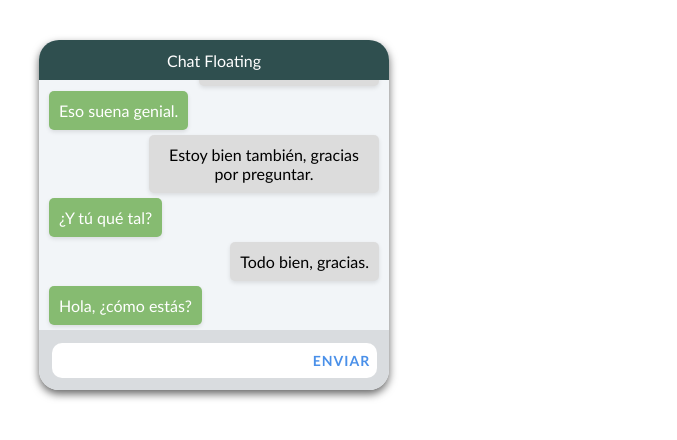
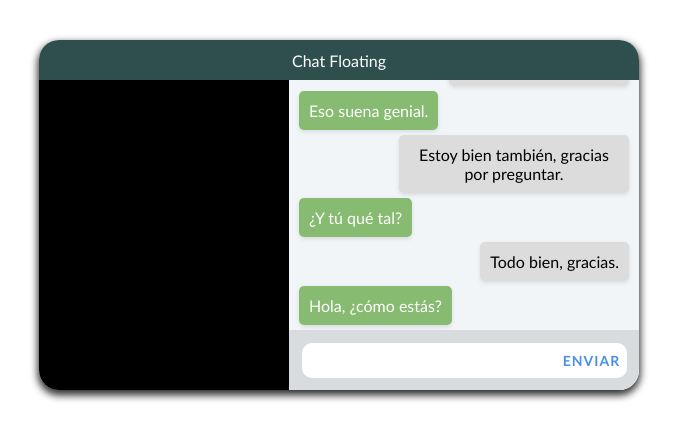
Before and after one commit to matias-rolon/chat-socket-TecN5, a React (Vite) app: page / in a window 1280 px wide. Shown: the top 440 px of the page, without its empty margins (1-678 px from the left). Built offline with nearby package versions, Linux system fonts and the light colour scheme.

Commit message:
Refactorizacion

```diff
--- a/src/App.tsx
+++ b/src/App.tsx
@@ -5,7 +5,7 @@ function App() {
 
   return (
     <>
-      <ChatCard />
+      <ChatCard/>
     </>
   )
 }
--- a/src/ChatCard.tsx
+++ b/src/ChatCard.tsx
@@ -1,35 +1,27 @@
 import './index.css'
 import { Messages } from './components/Messages';
+import messages from "./data/messages.json";
+
 
 export const ChatCard = () => {
 
-    interface Message {
-        type: "reciber" | "sender";
-        message: string;
-      }
+    return (
+        <div className='container'>
+            <span className='label'>Chat Floating</span>
 
-      const messages: Message[] = [
-        { type: 'reciber', message: 'Hola, ¿cómo estás?' },
-        { type: 'sender', message: 'Todo bien, gracias.' },
-        { type: 'reciber', message: '¿Y tú qué tal?' },
-        { type: 'sender', message: 'Estoy bien también, gracias por preguntar.' },
-        { type: 'reciber', message: 'Eso suena genial.' },
-        { type: 'sender', message: 'Hola, soy otra persona.' },
-        { type: 'reciber', message: 'Me alegra que estés bien.' },
-        { type: 'sender', message: '¿Qué has estado haciendo?' },
-      ];
+            <div className="contact-card">
 
+            </div>
 
-    return (
             <div className='chat-card'>
-            <span className='label'>Chat Floating</span>
                 <div className='chat'>
-                <Messages messages={messages} />
+                    <Messages messages={messages}/>
                 </div>
                 <div className="content">
                     <input type="text" className="input"/>
                     <button className='button'>Enviar</button>
                 </div>
             </div>
+        </div>
     )
 }
--- a/src/components/Messages.tsx
+++ b/src/components/Messages.tsx
@@ -1,8 +1,7 @@
-import React from 'react';
 import './styles/message.css'
 
 interface Message {
-    type: 'reciber' | 'sender';
+    type: string;
     message: string;
   }
 
@@ -12,7 +11,7 @@ interface Message {
 
 
 
-export const Messages: React.FC<MessagesProps> = ({ messages }) => {
+export const Messages = ({ messages }:MessagesProps) => {
   return (
     <div className="messages-container">
 
--- /dev/null
+++ b/src/data/messages.json
@@ -0,0 +1,30 @@
+[
+    {
+        "type": "reciber",
+        "message": "Hola, ¿cómo estás?"
+    },
+    {
+        "type": "sender",
+        "message": "Todo bien, gracias."
+    },
+    {
+        "type": "reciber",
+        "message": "¿Y tú qué tal?"
+    },
+    {
+        "type": "sender",
+        "message": "Estoy bien también, gracias por preguntar."
+    }, {
+        "type": "reciber",
+        "message": "Eso suena genial."
+    }, {
+        "type": "sender",
+        "message": "Hola, soy otra persona."
+    }, {
+        "type": "reciber",
+        "message": "Me alegra que estés bien."
+    }, {
+        "type": "sender",
+        "message": "¿Qué has estado haciendo?"
+    }
+]
--- a/src/index.css
+++ b/src/index.css
@@ -2,28 +2,53 @@
   font-family: 'Gill Sans', 'Gill Sans MT', Calibri, 'Trebuchet MS', sans-serif;
 }
 
-.chat-card {
+.container{
+  width: 600px;
+  height: 350px;
+  box-shadow: 0px 4px 8px rgba(0, 0, 0, 0.6);
   border-radius: 20px;
-    background-color: #f2f5f8;
-    height: 350px;
-    width: 350px;
-    box-shadow: 0px 4px 8px rgba(0, 0, 0, 0.6);
 }
 
+.contact-card {
+  background-color: black;
+  border-bottom-left-radius: 20px;
+  left: 0;
+  right: 0;
+  width: 250px;
+  height: 310px;
+  float: left;
+  margin-top: 40px;
+}
+
+
+.chat-card {
+  background-color: #f2f5f8;
+  border-bottom-right-radius: 20px;
+  width: 350px;
+  float: right;
+  margin-top: 40px; /* Ajusta el margen para dejar espacio para el label */
+}
+
+
 .label {
+  position: absolute;
+  width: 600px;
+  height: 40px;
+  z-index: 2;
   background-color: darkslategray;
   border-top-left-radius: 20px;
   border-top-right-radius: 20px;
   color: white;
-    display: block;
-    height: 40px;
   display: flex;
   align-items: center;
   justify-content: center;
 }
 
+
 .chat{
   position: relative;
+  left: 0;
+  right: 0;
   width: 350px;
   height: 250px;
 }
@@ -33,7 +58,6 @@
 
 .content {
     height: 60PX;
-    border-bottom-left-radius: 20px;
     border-bottom-right-radius: 20px;
     background-color: #d9dcdf;
     display: flex;
--- a/src/main.tsx
+++ b/src/main.tsx
@@ -5,6 +5,8 @@ import './index.css'
 
 ReactDOM.createRoot(document.getElementById('root')!).render(
   <React.StrictMode>
-    <App />
+    <div className='container'>
+      <App />
+    </div>
   </React.StrictMode>,
 )
```
Lines whose indentation alone changed are shown as unchanged.
